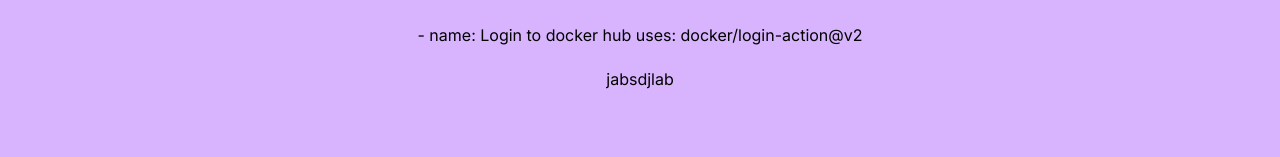
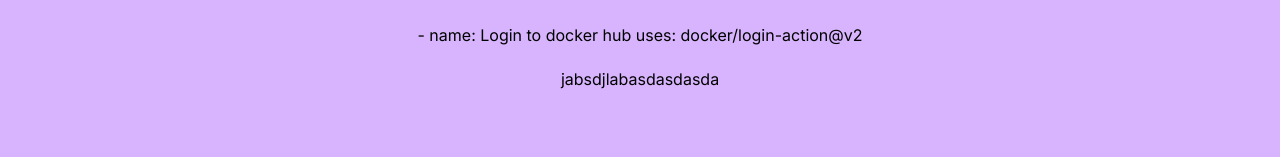
Before and after one commit to chirag1718/docker-sample, a Next.js app: page / in a window 1280 px wide. Shown: the part 281-438 px from the top of the page. Built offline with nearby package versions, Linux system fonts and the light colour scheme.

Commit message:
test case

```diff
--- a/src/app/components/Test.tsx
+++ b/src/app/components/Test.tsx
@@ -23,7 +23,7 @@
       <p>Hello world</p>
       <p>Initiated self hosted runners as service</p>
       <p> - name: Login to docker hub uses: docker/login-action@v2</p>
-      <p>jabsdjlab</p>
+      <p>jabsdjlabasdasdasda</p>
     </div>
   );
 };
```
